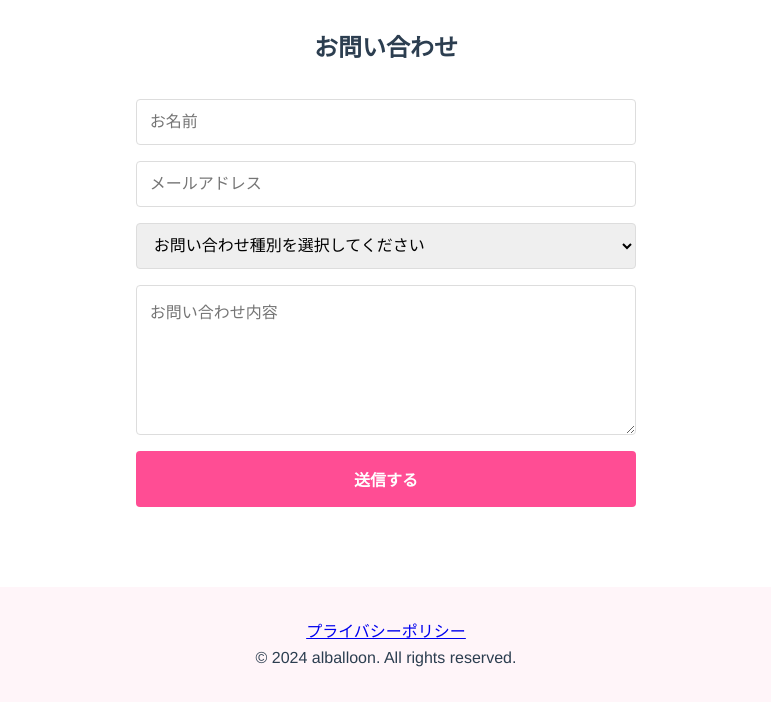
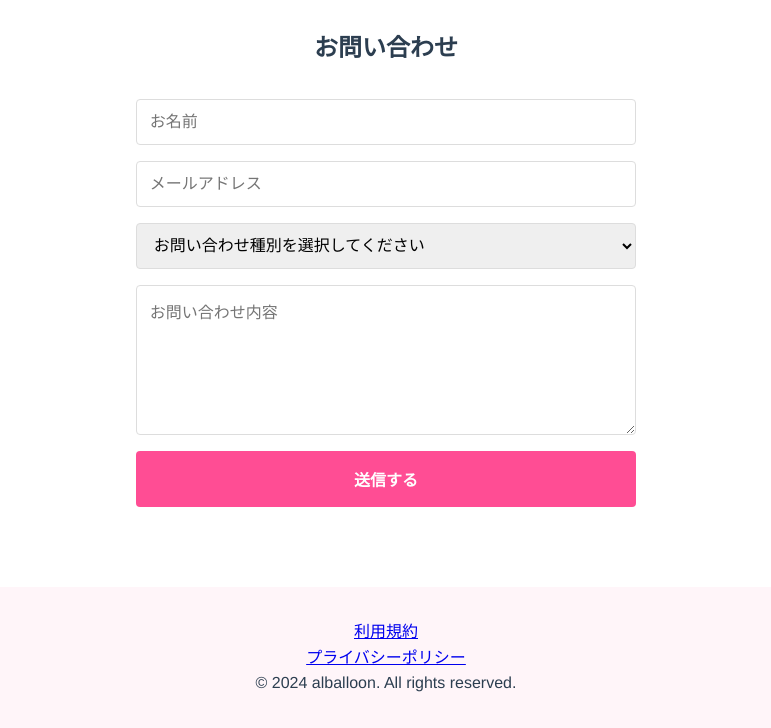
Before and after one commit to ko610/alballoon-web, a website: page public/index.html in a window 1280 px wide. Shown: the part 596-1324 px from the top of the page, without its empty margins (254-1025 px from the left). Before the commit the page ends 1298 px from the top, so only its background shows below. Drawn offline with Linux system fonts and the light colour scheme.

Commit message:
利用規約へ遷移ボタンを追加

```diff
--- a/public/index.html
+++ b/public/index.html
@@ -1,11 +1,13 @@
 <!DOCTYPE html>
 <html lang="ja">
+
 <head>
     <meta charset="UTF-8">
     <meta name="viewport" content="width=device-width, initial-scale=1.0">
     <title>alballoon サポート</title>
     <link rel="stylesheet" href="/css/styles.css">
 </head>
+
 <body>
     <header>
         <nav>
@@ -53,10 +55,12 @@
     </main>
 
     <footer>
+        <p><a href="/terms">利用規約</a></p>
         <p><a href="/privacy">プライバシーポリシー</a></p>
         <p>&copy; 2024 alballoon. All rights reserved.</p>
     </footer>
 
     <script src="/js/script.js"></script>
 </body>
+
 </html>
```
